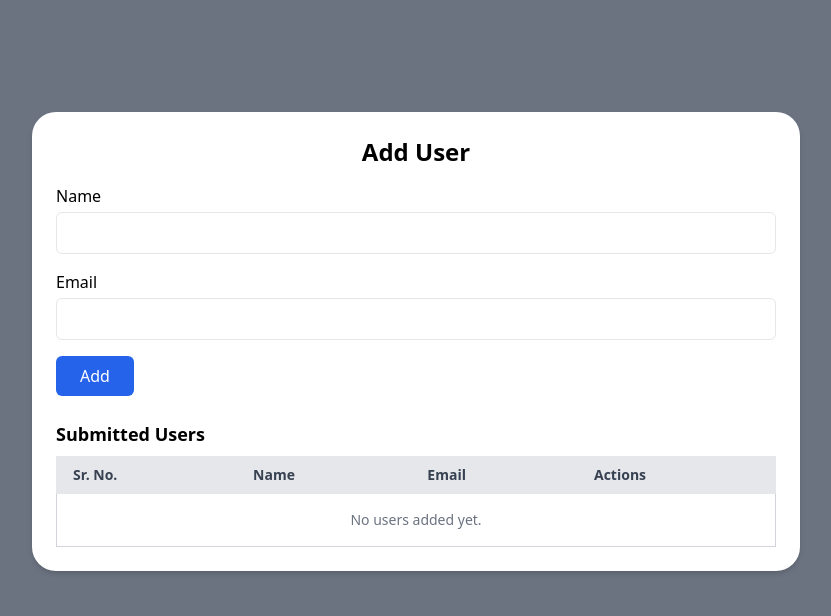
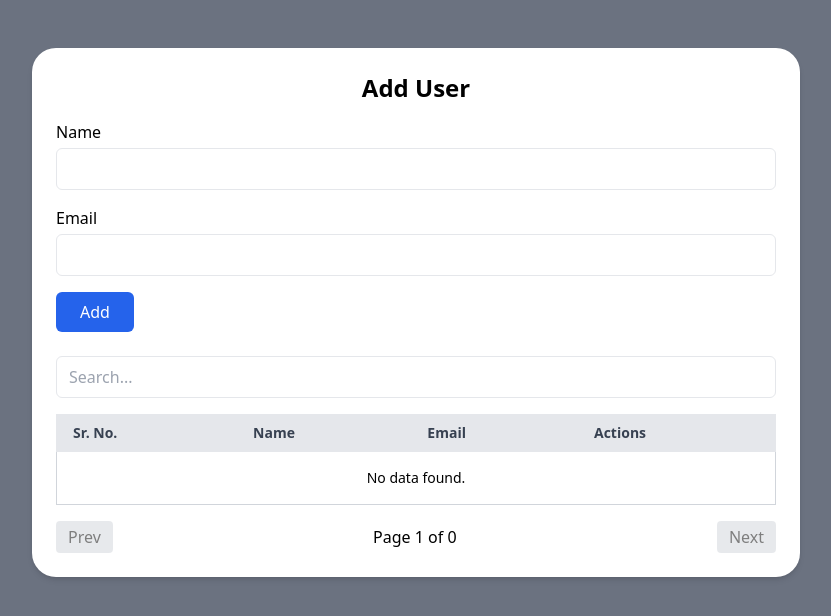
Before and after one commit to Devkoyani/simple-add-form, a React (Create React App) app: page / in a window 1280 px wide. Shown: the top 616 px of the page, without its empty margins (224-1055 px from the left). Built offline with nearby package versions, Linux system fonts and the light colour scheme.

Commit message:
Edit/Delete and pagination/Search

```diff
--- a/src/App.jsx
+++ b/src/App.jsx
@@ -6,6 +6,9 @@ function App() {
   const [formData, setFormData] = useState({ name: '', email: '' });
   const [submittedData, setSubmittedData] = useState([]);
   const [editIndex, setEditIndex] = useState(null);
+  const [searchTerm, setSearchTerm] = useState('');
+  const [currentPage, setCurrentPage] = useState(1);
+  const itemsPerPage = 2;
 
   const handleChange = (e) => {
     const { name, value } = e.target;
@@ -35,8 +38,32 @@ function App() {
     setSubmittedData(updatedData);
   };
 
+  const handleSearch = (e) => {
+    setSearchTerm(e.target.value);
+    setCurrentPage(1);
+  };
+
+  const filteredData = submittedData.filter((user) =>
+    user.name.toLowerCase().includes(searchTerm.toLowerCase()) ||
+    user.email.toLowerCase().includes(searchTerm.toLowerCase())
+  );
+
+  const totalPages = Math.ceil(filteredData.length / itemsPerPage);
+  const paginatedData = filteredData.slice(
+    (currentPage - 1) * itemsPerPage,
+    currentPage * itemsPerPage
+  );
+
+  const changePage = (direction) => {
+    if (direction === 'prev' && currentPage > 1) {
+      setCurrentPage(currentPage - 1);
+    } else if (direction === 'next' && currentPage < totalPages) {
+      setCurrentPage(currentPage + 1);
+    }
+  };
+
   return (
-    <div className="min-h-screen bg-gray-500 p-28">
+    <div className="min-h-screen bg-gray-500 p-12">
       <div className="max-w-3xl mx-auto bg-white shadow-md rounded-3xl p-6">
         <h1 className="text-2xl font-bold mb-4 text-center">Add User</h1>
         <form onSubmit={handleSubmit} className="space-y-4">
@@ -71,8 +98,13 @@ function App() {
         </form>
 
         <div className="mt-6">
-          <h2 className="text-lg font-semibold mb-2">Submitted Users</h2>
-          <div className="overflow-x-auto">
+          <input
+            type="text"
+            placeholder="Search..."
+            value={searchTerm}
+            onChange={handleSearch}
+            className="w-full border px-3 py-2 mb-4 rounded-md"
+          />
             <table className="min-w-full text-sm text-left border border-gray-300">
               <thead className="bg-gray-200 text-gray-700">
                 <tr>
@@ -83,28 +115,45 @@ function App() {
                 </tr>
               </thead>
               <tbody>
-                {submittedData.map((user, index) => (
+                {paginatedData.length === 0 ? (
                 <tr>
-                  <td className="px-4 py-2 border">{index + 1}</td>
-                  <td className="px-4 py-2 border">{user.name}</td>
-                  <td className="px-4 py-2 border">{user.email}</td>
-                  <td className="border px-4 py-2 space-x-2">
-                      <button onClick={() => handleEdit(index)} className="text-blue-600 text-lg" title='Edit'><FaEdit /></button>
-                      <button onClick={() => handleDelete(index)} className="text-red-600 text-lg" title='Delete'><MdDeleteForever /></button>
+                  <td colSpan="4" className="text-center py-4">No data found.</td>
+                </tr>
+              ) : (
+                paginatedData.map((user, index) => (
+                  <tr key={index}>
+                    <td className="border px-4 py-2">{(currentPage - 1) * itemsPerPage + index + 1}</td>
+                    <td className="border px-4 py-2">{user.name}</td>
+                    <td className="border px-4 py-2">{user.email}</td>
+                    <td className="border px-4 py-2 space-x-2">
+                      <button onClick={() => handleEdit((currentPage - 1) * itemsPerPage + index)} className="text-blue-600" title='Edit'><FaEdit /></button>
+                      <button onClick={() => handleDelete((currentPage - 1) * itemsPerPage + index)} className="text-red-600" title='Delete'><MdDeleteForever /></button>
                     </td>
-                </tr>
-                ))}
-                {submittedData.length === 0 && (
-                  <tr>
-                    <td colSpan="4" className="text-center py-4 text-gray-500">No users added yet.</td>
                   </tr>
-                )}
+                ))
+              )}
               </tbody>
             </table>
+            <div className="flex justify-between items-center mt-4">
+            <button
+              onClick={() => changePage('prev')}
+              className="bg-gray-300 px-3 py-1 rounded disabled:opacity-50"
+              disabled={currentPage === 1}
+            >
+              Prev
+            </button>
+            <span>Page {currentPage} of {totalPages}</span>
+            <button
+              onClick={() => changePage('next')}
+              className="bg-gray-300 px-3 py-1 rounded disabled:opacity-50"
+              disabled={currentPage === totalPages || totalPages === 0}
+            >
+              Next
+            </button>
+          </div>
           </div>
         </div>
       </div>
-    </div>
   );
 }
 
```
